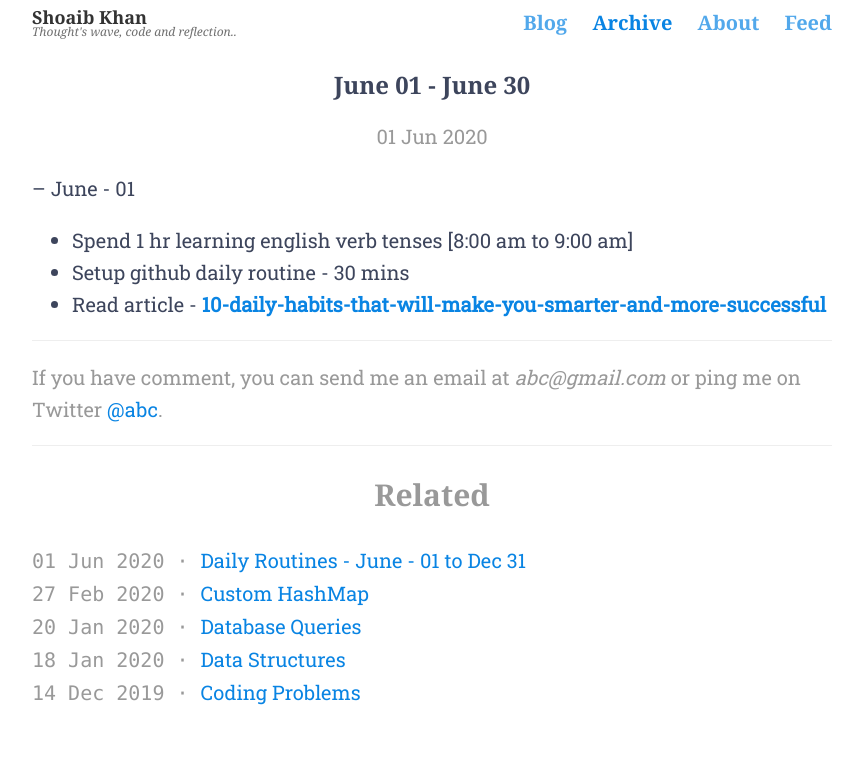
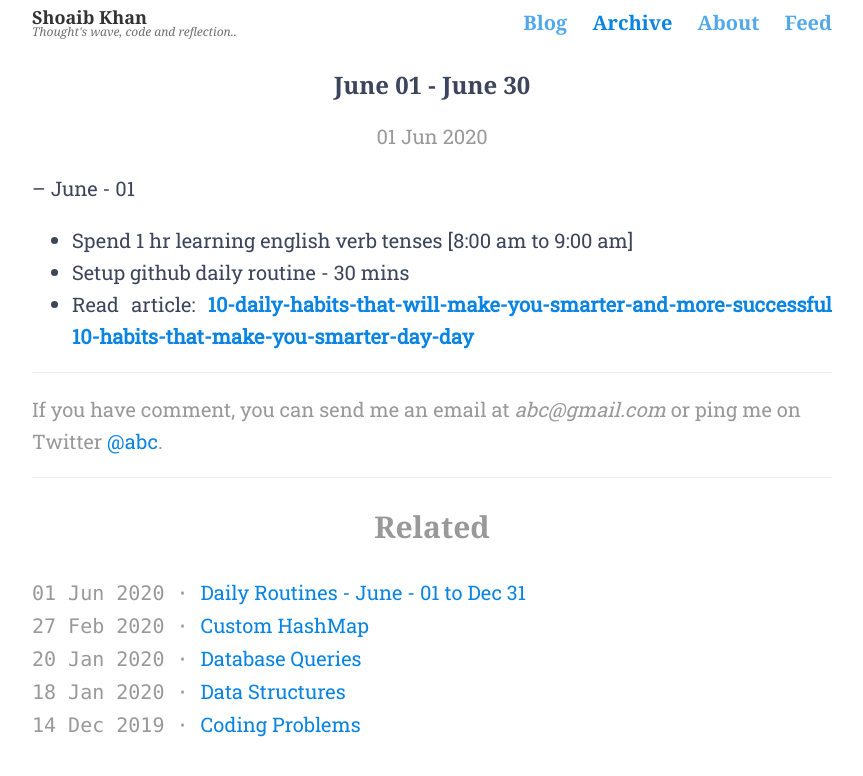
Before and after one commit to shoaibk-dev/shoaibk-dev.github.io, a Jekyll site: the page built from _posts/2020-06-01-June-01.md, in a window 1280 px wide. Shown: the top 776 px of the page, without its empty margins (208-1071 px from the left). Built offline with Jekyll 4.4.1, drawn with Linux system fonts in a browser that asks for light colours; nearby versions of some CDN libraries; library files that are not in the unit come from our copies.

Commit message:
Update 2020-06-01-June-01.md

```diff
--- a/_posts/2020-06-01-June-01.md
+++ b/_posts/2020-06-01-June-01.md
@@ -7,4 +7,6 @@ title: June 01 - June 30
 
  - Spend 1 hr learning english verb tenses [8:00 am to 9:00 am]
  - Setup github daily routine - 30 mins
- - Read article - [**10-daily-habits-that-will-make-you-smarter-and-more-successful**](https://medium.com/writers-guild/10-daily-habits-that-will-make-you-smarter-and-more-successful-in-the-long-run-8f7130133f60)
+ - Read article:
+  [**10-daily-habits-that-will-make-you-smarter-and-more-successful**](https://medium.com/writers-guild/10-daily-habits-that will-make-you-smarter-and-more-successful-in-the-long-run-8f7130133f60)
+  [**10-habits-that-make-you-smarter-day-day**](https://www.lifehack.org/293674/10-habits-that-make-you-smarter-day-day)
```
